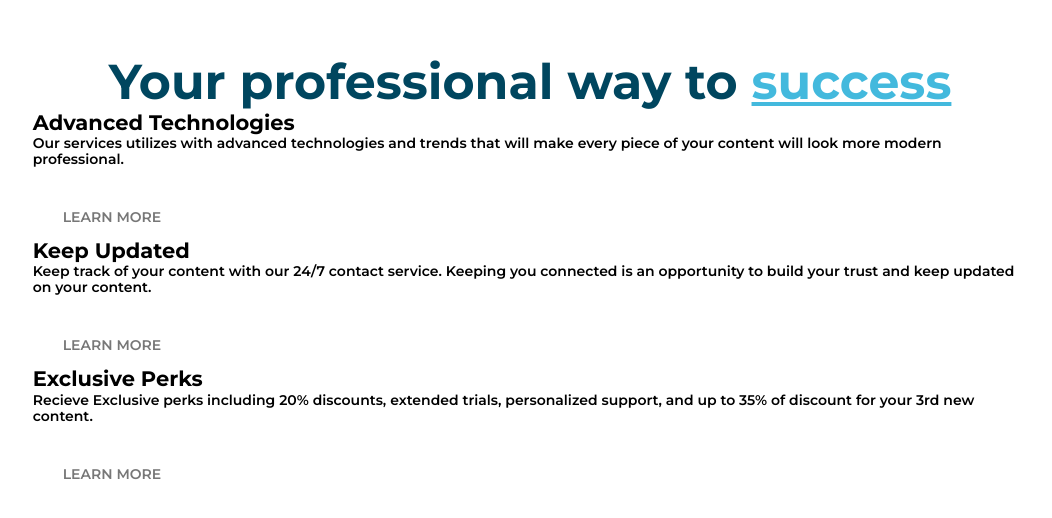
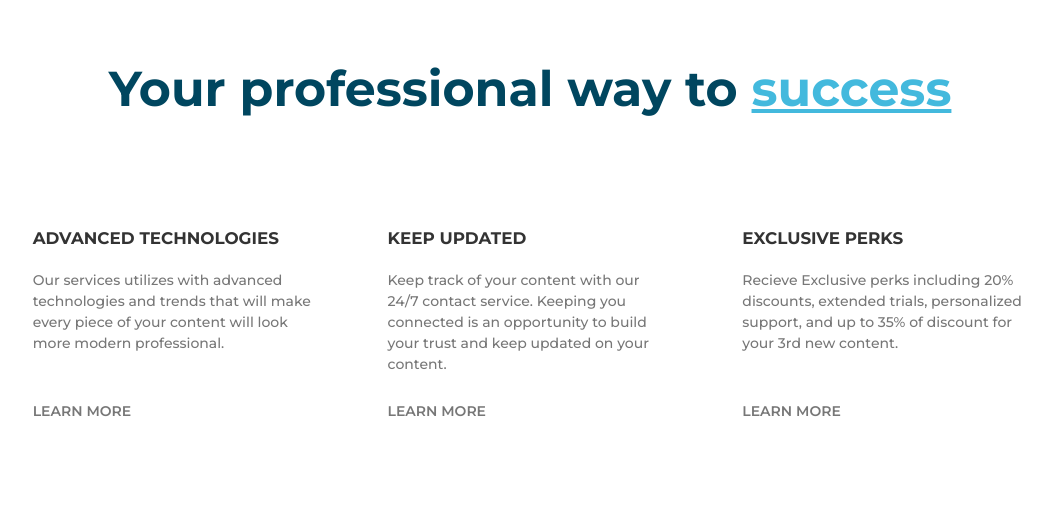
Before and after one commit to Vherniel/ITMA-Redesign, a website: page index.pug in a window 1280 px wide. Shown: the part 932-1450 px from the top of the page, without its empty margins (173-1225 px from the left). Drawn offline with nearby package versions, Linux system fonts and the light colour scheme; files that its build step writes are made by us from their sources.

Commit message:
Features section finished.

```diff
--- a/index.pug
+++ b/index.pug
@@ -63,24 +63,24 @@ html(lang="en")
 
     section#features
       div.container
-        div.features-wrapper
+        section.features_content
           h1(style="text-align: center;" class="content_head-1") Your professional way to #[em.special-emphasis success]
-          div.features-description
-            div
-              h2 Advanced Technologies
-              p Our services utilizes with advanced technologies and trends that will make every piece of your content will look more modern professional.
-              div.cta-btn
-                a(href="#" class="cta-btn_learnmore") Learn more
-            div
-              h2 Keep Updated
-              p Keep track of your content with our 24/7 contact service. Keeping you connected is an opportunity to build your trust and keep updated on your content.
-              div.cta-btn
-                a(href="#" class="cta-btn_learnmore") Learn more
-            div
-              h2 Exclusive Perks
-              p Recieve Exclusive perks including 20% discounts, extended trials, personalized support, and up to 35% of discount for your 3rd new content.
-              div.cta-btn
-                a(href="#" class="cta-btn_learnmore") Learn more
+          div.features_content_wrapper
+            div.features_content_box
+              h2.content_head-2 Advanced Technologies
+              p.features_content_description Our services utilizes with advanced technologies and trends that will make every piece of your content will look more modern professional.
+              div.features_cta-btn
+                a(href="#" class="features_cta-btn_learnmore") Learn more
+            div.features_content_box
+              h2.content_head-2 Keep Updated
+              p.features_content_description Keep track of your content with our 24/7 contact service. Keeping you connected is an opportunity to build your trust and keep updated on your content.
+              div.features_cta-btn
+                a(href="#" class="features_cta-btn_learnmore") Learn more
+            div.features_content_box
+              h2.content_head-2 Exclusive Perks
+              p.features_content_description Recieve Exclusive perks including 20% discounts, extended trials, personalized support, and up to 35% of discount for your 3rd new content.
+              div.features_cta-btn
+                a(href="#" class="features_cta-btn_learnmore") Learn more
 
     //- section
     //-   // TODO
--- a/scss/_base.scss
+++ b/scss/_base.scss
@@ -27,6 +27,10 @@ ol {
   padding: 0;
 }
 
+p {
+  font-weight: 500;
+}
+
 a {
   text-decoration: none;
 }
--- a/scss/_layout.scss
+++ b/scss/_layout.scss
@@ -1,6 +1,7 @@
 .container {
   margin-left: 16.074%;
   margin-right: 6.225%;
+  width: 100%;
 }
 
 #header {
@@ -42,3 +43,9 @@
   display: flex;
   align-items: center;
 }
+
+.features_content {
+  display: flex;
+  flex-direction: column;
+  margin-bottom: 5rem;
+}
--- a/scss/_module.scss
+++ b/scss/_module.scss
@@ -2,3 +2,4 @@
 @import "modules/page-links.scss";
 @import "modules/header.scss";
 @import "modules/content.scss";
+@import "modules/features-content.scss";
--- a/scss/modules/_content.scss
+++ b/scss/modules/_content.scss
@@ -1,5 +1,18 @@
 .content_head-group {
   margin-bottom: 1rem;
+}
+
+.content_head-1 {
+  color: $color-primary;
+  font-size: 3.5rem;
+  margin-top: 1rem;
+}
+
+.content_head-2 {
+  color: $color-black;
+  text-transform: uppercase;
+  font-size: 1.2rem;
+  margin-bottom: 1.5rem;
 }
 
 .content_head-3 {
@@ -7,12 +20,6 @@
   font-size: 0.8rem;
   text-transform: uppercase;
   margin-bottom: 1rem;
-}
-
-.content_head-1 {
-  color: $color-primary;
-  font-size: 3.5rem;
-  margin-top: 1rem;
 }
 
 .content_description {
--- /dev/null
+++ b/scss/modules/_features-content.scss
@@ -0,0 +1,29 @@
+.features_content_wrapper {
+  display: flex;
+  margin-top: 8rem;
+  justify-content: space-between;
+}
+
+.features_content_box {
+  display: flex;
+  flex-direction: column;
+  width: 285px;
+}
+
+.features_content_description {
+  color: $color-regular-gray;
+  line-height: 1.5rem;
+  margin-bottom: 1rem;
+}
+
+.features_cta-btn {
+  display: flex;
+  flex: 1;
+  align-items: flex-end;
+  margin-top: 1rem;
+}
+
+.features_cta-btn_learnmore {
+  color: $color-regular-gray;
+  text-transform: uppercase;
+}
```
Also changed, not shown: build/css/main.css, build/index.html.
